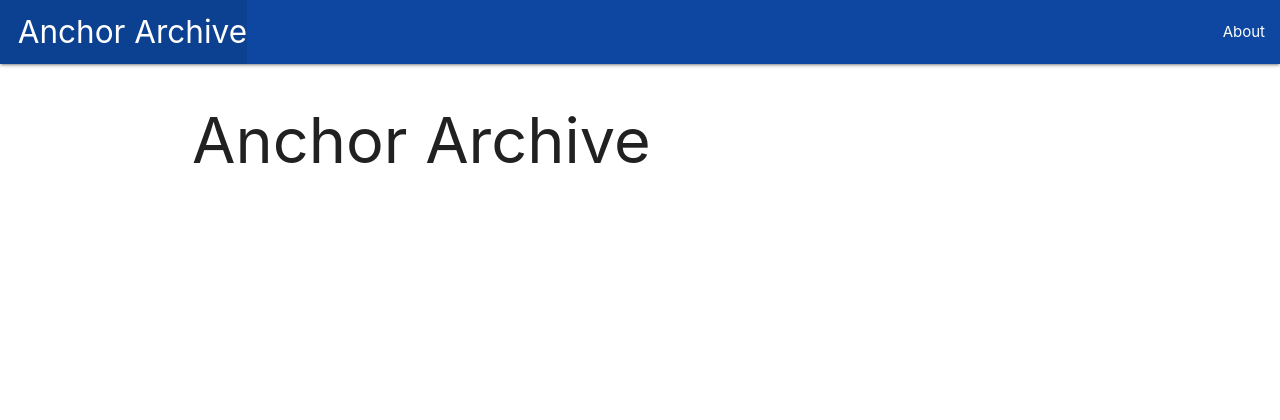
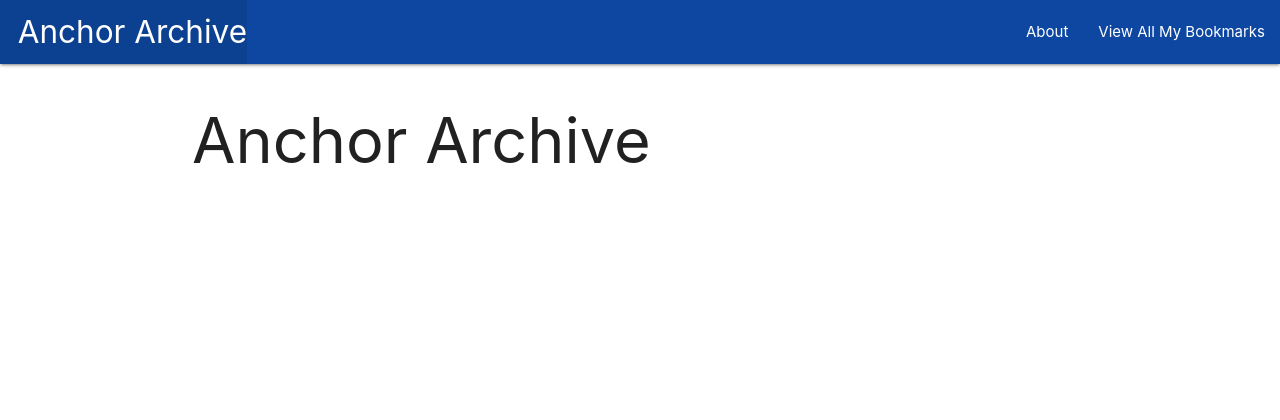
Before and after one commit to gmanatov/anchorarchive, a Django app: page / in a window 1280 px wide. Shown: the top 420 px of the page. Run offline with Django 5.2, Linux system fonts and the light colour scheme.

Commit message:
added "view all bookmarks" to nav

```diff
--- a/main_app/templates/base.html
+++ b/main_app/templates/base.html
@@ -18,6 +18,7 @@
         </ul>
         <ul class="right">
           <li><a href="/about">About</a></li>
+          <li><a href="/bookmarks">View All My Bookmarks</a></li>
         </ul>
       </div>
     </nav>
```
